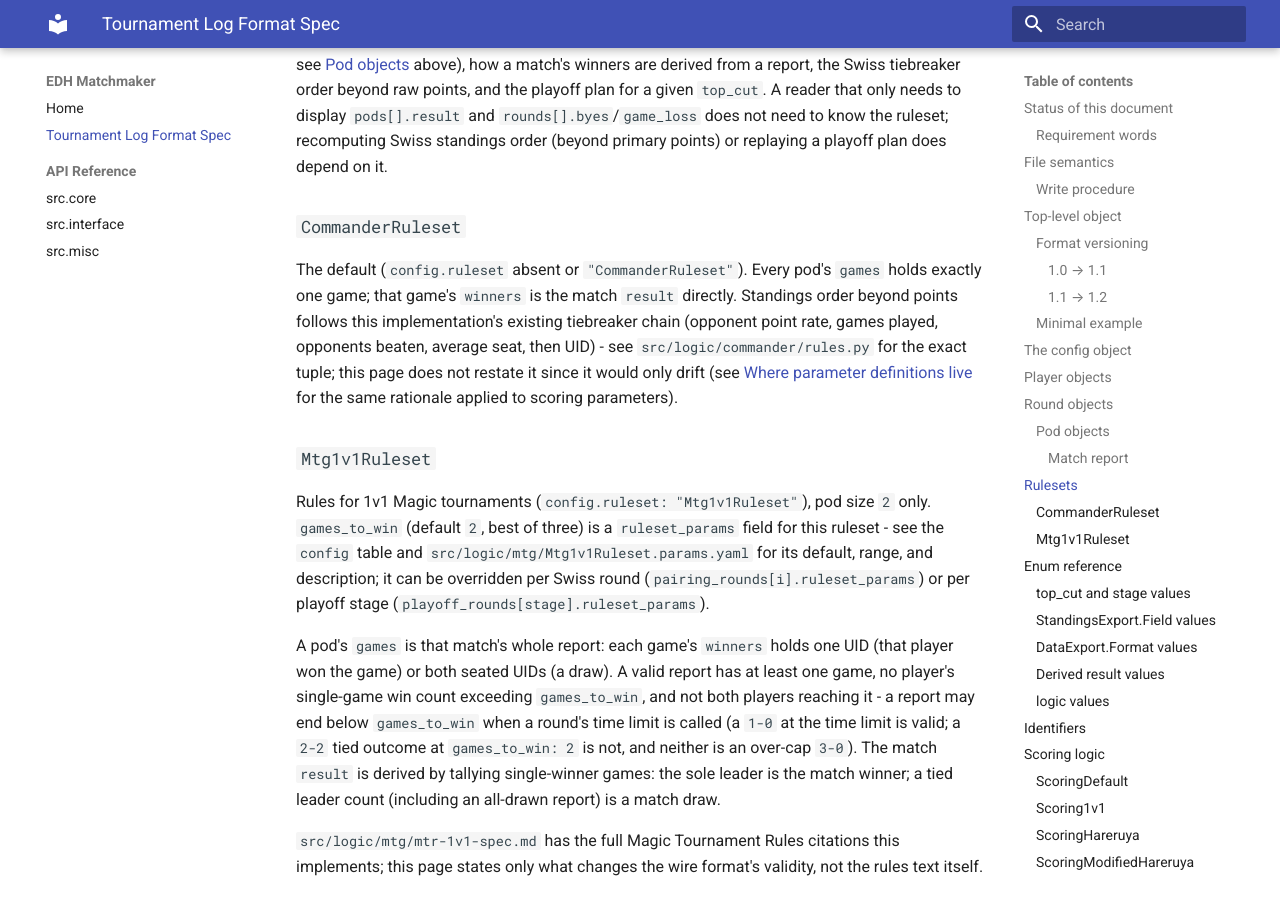
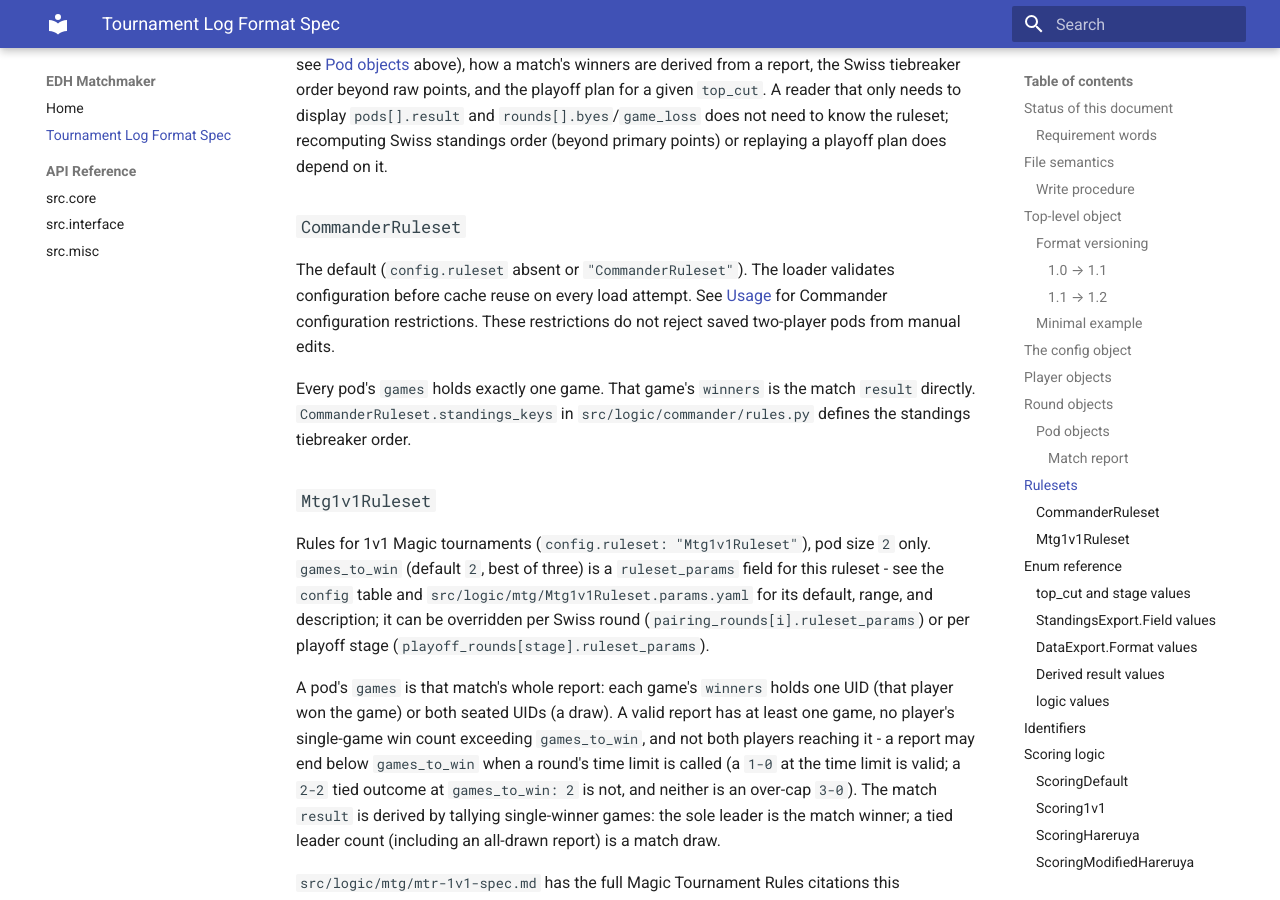
Before and after one commit to eVen-gits/EDH_matchmaker, an MkDocs documentation site: the page built from docs/tournament-log-spec.md, in a window 1280 px wide and 900 px high, scrolled down 8629 px. Built offline with MkDocs 1.6.1 and Material for MkDocs 9.7.7, drawn with Linux system fonts in a browser that asks for light colours.

Commit message:
fix: reject two-player Commander configurations in core validation (#55)
* Refuse Commander tournaments with 2-player pods in the core

* no-mistakes(review): Validate configuration before cache reuse and tournament registration

* no-mistakes(document): Document Commander configuration limits and fix whitespace

```diff
--- a/docs/tournament-log-spec.md
+++ b/docs/tournament-log-spec.md
@@ -300,14 +300,14 @@
 
 ### `CommanderRuleset`
 
-The default (`config.ruleset` absent or `"CommanderRuleset"`). Every pod's
-`games` holds exactly one game; that game's `winners` is the match `result`
-directly. Standings order beyond points follows this implementation's
-existing tiebreaker chain (opponent point rate, games played, opponents
-beaten, average seat, then UID) - see `src/logic/commander/rules.py` for
-the exact tuple; this page does not restate it since it would only drift
-(see [Where parameter definitions live](#where-parameter-definitions-live-implementation-note)
-for the same rationale applied to scoring parameters).
+The default (`config.ruleset` absent or `"CommanderRuleset"`).
+The loader validates configuration before cache reuse on every load attempt.
+See [Usage](../README.md#usage) for Commander configuration restrictions.
+These restrictions do not reject saved two-player pods from manual edits.
+
+Every pod's `games` holds exactly one game. That game's `winners` is the
+match `result` directly. `CommanderRuleset.standings_keys` in
+`src/logic/commander/rules.py` defines the standings tiebreaker order.
 
 ### `Mtg1v1Ruleset`
 
```
Also changed, not shown: CHANGELOG.md (+2 -0 lines), CONTEXT.md (+4 -4 lines), README.md (+6 -0 lines), 9 other files.
